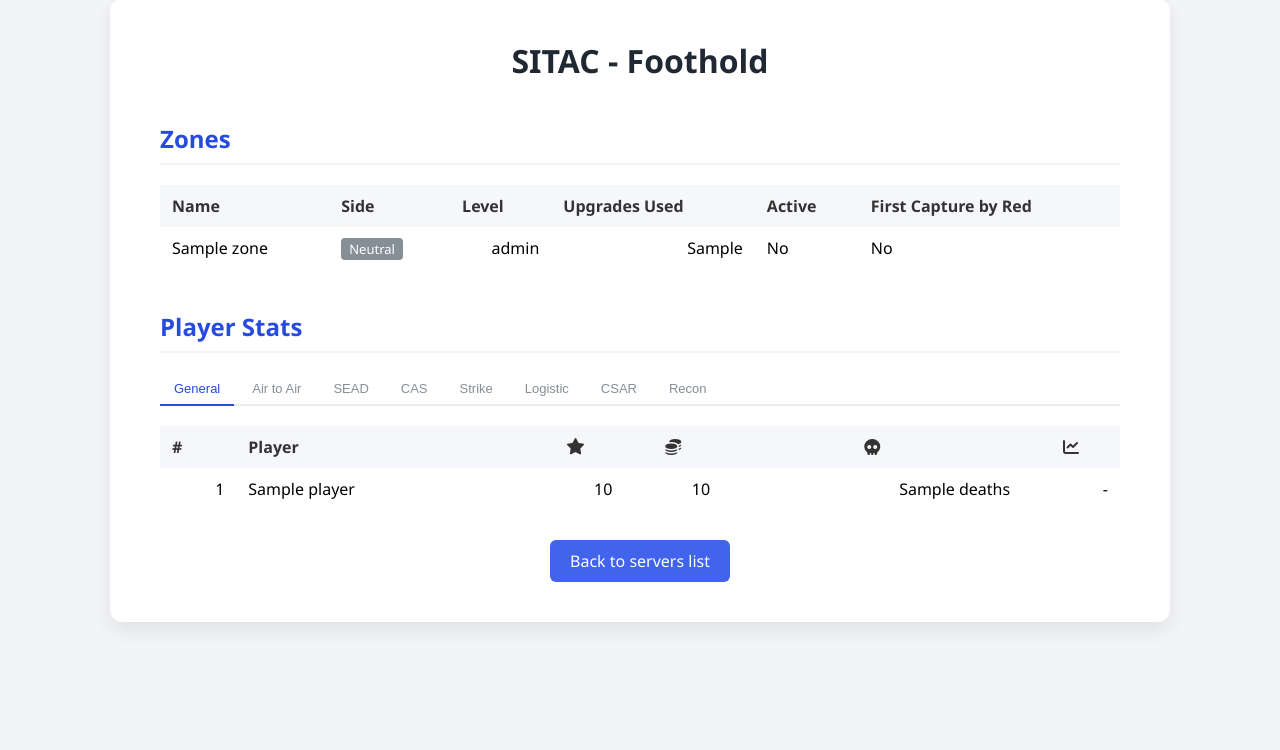
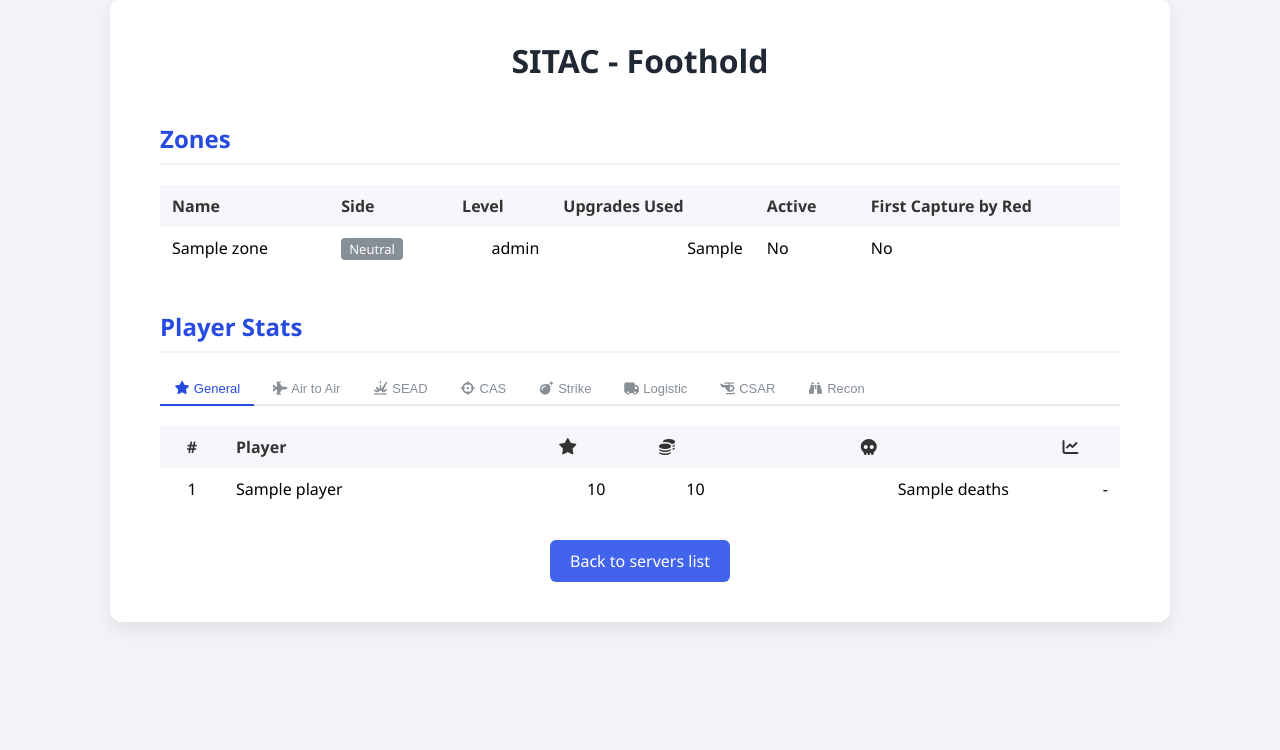
Before and after one commit to VEAF/foothold-sitac, a Python web app: template src/foothold_sitac/templates/foothold/sitac.html in a window 1280 px wide. Shown: the part 41-791 px from the top of the page. Run offline with Jinja, Linux system fonts and the light colour scheme; the template is opened without the code that fills it: most values are stand-ins (such as "Sample title", 1, 10 or a date in 2020); some libraries are stand-ins or nearby versions.

Commit message:
arrange view

```diff
--- a/src/foothold_sitac/static/css/sitac.css
+++ b/src/foothold_sitac/static/css/sitac.css
@@ -192,3 +192,11 @@
 .sitac-container .tab-content.active {
     display: block;
 }
+
+/* Fixed rank column width */
+.col-rank {
+    width: 40px;
+    min-width: 40px;
+    max-width: 40px;
+    text-align: center !important;
+}
--- a/src/foothold_sitac/templates/foothold/sitac.html
+++ b/src/foothold_sitac/templates/foothold/sitac.html
@@ -54,21 +54,21 @@
     <h2>Player Stats</h2>
 
     <div class="tabs ranking-tabs sitac-tabs">
-        <button class="tab-btn active" data-tab="general">General</button>
-        <button class="tab-btn" data-tab="air">Air to Air</button>
-        <button class="tab-btn" data-tab="sead">SEAD</button>
-        <button class="tab-btn" data-tab="cas">CAS</button>
-        <button class="tab-btn" data-tab="strike">Strike</button>
-        <button class="tab-btn" data-tab="logistic">Logistic</button>
-        <button class="tab-btn" data-tab="csar">CSAR</button>
-        <button class="tab-btn" data-tab="recon">Recon</button>
+        <button class="tab-btn active" data-tab="general"><i class="fa-solid fa-star"></i> General</button>
+        <button class="tab-btn" data-tab="air"><i class="fa-solid fa-jet-fighter"></i> Air to Air</button>
+        <button class="tab-btn" data-tab="sead"><i class="fa-solid fa-explosion"></i> SEAD</button>
+        <button class="tab-btn" data-tab="cas"><i class="fa-solid fa-crosshairs"></i> CAS</button>
+        <button class="tab-btn" data-tab="strike"><i class="fa-solid fa-bomb"></i> Strike</button>
+        <button class="tab-btn" data-tab="logistic"><i class="fa-solid fa-truck"></i> Logistic</button>
+        <button class="tab-btn" data-tab="csar"><i class="fa-solid fa-helicopter"></i> CSAR</button>
+        <button class="tab-btn" data-tab="recon"><i class="fa-solid fa-binoculars"></i> Recon</button>
     </div>
 
     <!-- General -->
     <div class="tab-content active" data-tab-content="general">
     <table class="sitac-table sortable">
         <thead><tr>
-            <th>#</th>
+            <th class="col-rank">#</th>
             <th data-sort-key="player" data-sort-type="string">Player</th>
             <th class="col-icon" data-tooltip="Points" data-sort-key="points"><i class="fa-solid fa-star"></i></th>
             <th class="col-icon" data-tooltip="Points Spent" data-sort-key="points_spent"><i class="fa-solid fa-coins"></i></th>
@@ -78,7 +78,7 @@
         <tbody>
             {% for player, stats in sitac.player_stats.items() | sort(attribute='1.points', reverse=True) %}
             <tr>
-                <td class="n">{{ loop.index }}</td>
+                <td class="n col-rank">{{ loop.index }}</td>
                 <td>{{ player }}</td>
                 <td class="n">{{ stats.points | int }}</td>
                 <td class="n">{{ stats.points_spent | int }}</td>
@@ -94,8 +94,9 @@
     <div class="tab-content" data-tab-content="air">
     <table class="sitac-table sortable">
         <thead><tr>
-            <th>#</th>
+            <th class="col-rank">#</th>
             <th data-sort-key="player" data-sort-type="string">Player</th>
+            <th class="col-icon" data-tooltip="Points" data-sort-key="points"><i class="fa-solid fa-star"></i></th>
             <th class="col-icon" data-tooltip="Air Kills (A/A)" data-sort-key="air"><i class="fa-solid fa-jet-fighter"></i></th>
             <th class="col-icon" data-tooltip="Helicopter Kills" data-sort-key="helo"><i class="fa-solid fa-helicopter"></i></th>
             <th class="col-icon" data-tooltip="Intercept Cargo Plane" data-sort-key="intercept"><i class="fa-solid fa-plane-circle-xmark"></i></th>
@@ -105,8 +106,9 @@
         <tbody>
             {% for player, stats in sitac.player_stats.items() | sort(attribute='1.air', reverse=True) %}
             <tr>
-                <td class="n">{{ loop.index }}</td>
+                <td class="n col-rank">{{ loop.index }}</td>
                 <td>{{ player }}</td>
+                <td class="n">{{ stats.points | int }}</td>
                 <td class="n">{{ stats.air }}</td>
                 <td class="n">{{ stats.helo }}</td>
                 <td class="n">{{ stats.intercept_cargo_plane }}</td>
@@ -122,15 +124,17 @@
     <div class="tab-content" data-tab-content="sead">
     <table class="sitac-table sortable">
         <thead><tr>
-            <th>#</th>
+            <th class="col-rank">#</th>
             <th data-sort-key="player" data-sort-type="string">Player</th>
+            <th class="col-icon" data-tooltip="Points" data-sort-key="points"><i class="fa-solid fa-star"></i></th>
             <th class="col-icon" data-tooltip="SAM/Air Defense Kills" data-sort-key="sam"><i class="fa-solid fa-explosion"></i></th>
         </tr></thead>
         <tbody>
             {% for player, stats in sitac.player_stats.items() | sort(attribute='1.SAM', reverse=True) %}
             <tr>
-                <td class="n">{{ loop.index }}</td>
+                <td class="n col-rank">{{ loop.index }}</td>
                 <td>{{ player }}</td>
+                <td class="n">{{ stats.points | int }}</td>
                 <td class="n">{{ stats.SAM }}</td>
             </tr>
             {% endfor %}
@@ -142,8 +146,9 @@
     <div class="tab-content" data-tab-content="cas">
     <table class="sitac-table sortable">
         <thead><tr>
-            <th>#</th>
+            <th class="col-rank">#</th>
             <th data-sort-key="player" data-sort-type="string">Player</th>
+            <th class="col-icon" data-tooltip="Points" data-sort-key="points"><i class="fa-solid fa-star"></i></th>
             <th class="col-icon" data-tooltip="Ground Unit Kills" data-sort-key="ground_units"><i class="fa-solid fa-crosshairs"></i></th>
             <th class="col-icon" data-tooltip="Infantry Kills" data-sort-key="infantry"><i class="fa-solid fa-person-rifle"></i></th>
             <th class="col-icon" data-tooltip="CAS Missions" data-sort-key="cas_mission"><i class="fa-solid fa-bullseye"></i></th>
@@ -152,8 +157,9 @@
         <tbody>
             {% for player, stats in sitac.player_stats.items() | sort(attribute='1.ground_units', reverse=True) %}
             <tr>
-                <td class="n">{{ loop.index }}</td>
+                <td class="n col-rank">{{ loop.index }}</td>
                 <td>{{ player }}</td>
+                <td class="n">{{ stats.points | int }}</td>
                 <td class="n">{{ stats.ground_units }}</td>
                 <td class="n">{{ stats.infantry }}</td>
                 <td class="n">{{ stats.CAS_mission }}</td>
@@ -168,16 +174,18 @@
     <div class="tab-content" data-tab-content="strike">
     <table class="sitac-table sortable">
         <thead><tr>
-            <th>#</th>
+            <th class="col-rank">#</th>
             <th data-sort-key="player" data-sort-type="string">Player</th>
+            <th class="col-icon" data-tooltip="Points" data-sort-key="points"><i class="fa-solid fa-star"></i></th>
             <th class="col-icon" data-tooltip="Structure Kills" data-sort-key="structure"><i class="fa-solid fa-building"></i></th>
             <th class="col-icon" data-tooltip="Bomb Runway" data-sort-key="bomb_runway"><i class="fa-solid fa-road"></i></th>
         </tr></thead>
         <tbody>
             {% for player, stats in sitac.player_stats.items() | sort(attribute='1.structure', reverse=True) %}
             <tr>
-                <td class="n">{{ loop.index }}</td>
+                <td class="n col-rank">{{ loop.index }}</td>
                 <td>{{ player }}</td>
+                <td class="n">{{ stats.points | int }}</td>
                 <td class="n">{{ stats.structure }}</td>
                 <td class="n">{{ stats.bomb_runway }}</td>
             </tr>
@@ -190,8 +198,9 @@
     <div class="tab-content" data-tab-content="logistic">
     <table class="sitac-table sortable">
         <thead><tr>
-            <th>#</th>
+            <th class="col-rank">#</th>
             <th data-sort-key="player" data-sort-type="string">Player</th>
+            <th class="col-icon" data-tooltip="Points" data-sort-key="points"><i class="fa-solid fa-star"></i></th>
             <th class="col-icon" data-tooltip="Flight Time (min)" data-sort-key="flight_time"><i class="fa-solid fa-clock"></i></th>
             <th class="col-icon" data-tooltip="Warehouse Deliveries" data-sort-key="warehouse"><i class="fa-solid fa-warehouse"></i></th>
             <th class="col-icon" data-tooltip="Zone Captures" data-sort-key="zone_capture"><i class="fa-solid fa-flag"></i></th>
@@ -200,8 +209,9 @@
         <tbody>
             {% for player, stats in sitac.player_stats.items() | sort(attribute='1.flight_time', reverse=True) %}
             <tr>
-                <td class="n">{{ loop.index }}</td>
+                <td class="n col-rank">{{ loop.index }}</td>
                 <td>{{ player }}</td>
+                <td class="n">{{ stats.points | int }}</td>
                 <td class="n">{{ stats.flight_time | int }}</td>
                 <td class="n">{{ stats.warehouse_delivery }}</td>
                 <td class="n">{{ stats.zone_capture }}</td>
@@ -216,16 +226,18 @@
     <div class="tab-content" data-tab-content="csar">
     <table class="sitac-table sortable">
         <thead><tr>
-            <th>#</th>
+            <th class="col-rank">#</th>
             <th data-sort-key="player" data-sort-type="string">Player</th>
+            <th class="col-icon" data-tooltip="Points" data-sort-key="points"><i class="fa-solid fa-star"></i></th>
             <th class="col-icon" data-tooltip="Flight Time (min)" data-sort-key="flight_time"><i class="fa-solid fa-clock"></i></th>
             <th class="col-icon" data-tooltip="Pilot Rescues" data-sort-key="pilot_rescue"><i class="fa-solid fa-parachute-box"></i></th>
         </tr></thead>
         <tbody>
             {% for player, stats in sitac.player_stats.items() | sort(attribute='1.pilot_rescue', reverse=True) %}
             <tr>
-                <td class="n">{{ loop.index }}</td>
+                <td class="n col-rank">{{ loop.index }}</td>
                 <td>{{ player }}</td>
+                <td class="n">{{ stats.points | int }}</td>
                 <td class="n">{{ stats.flight_time | int }}</td>
                 <td class="n">{{ stats.pilot_rescue }}</td>
             </tr>
@@ -238,15 +250,17 @@
     <div class="tab-content" data-tab-content="recon">
     <table class="sitac-table sortable">
         <thead><tr>
-            <th>#</th>
+            <th class="col-rank">#</th>
             <th data-sort-key="player" data-sort-type="string">Player</th>
+            <th class="col-icon" data-tooltip="Points" data-sort-key="points"><i class="fa-solid fa-star"></i></th>
             <th class="col-icon" data-tooltip="Recon Missions" data-sort-key="recon"><i class="fa-solid fa-binoculars"></i></th>
         </tr></thead>
         <tbody>
             {% for player, stats in sitac.player_stats.items() | sort(attribute='1.recon_mission', reverse=True) %}
             <tr>
-                <td class="n">{{ loop.index }}</td>
+                <td class="n col-rank">{{ loop.index }}</td>
                 <td>{{ player }}</td>
+                <td class="n">{{ stats.points | int }}</td>
                 <td class="n">{{ stats.recon_mission }}</td>
             </tr>
             {% endfor %}
```
Also changed, not shown: src/foothold_sitac/static/css/modals.css (+9 -1 lines), src/foothold_sitac/templates/foothold/partials/players.html (+45 -43 lines).
